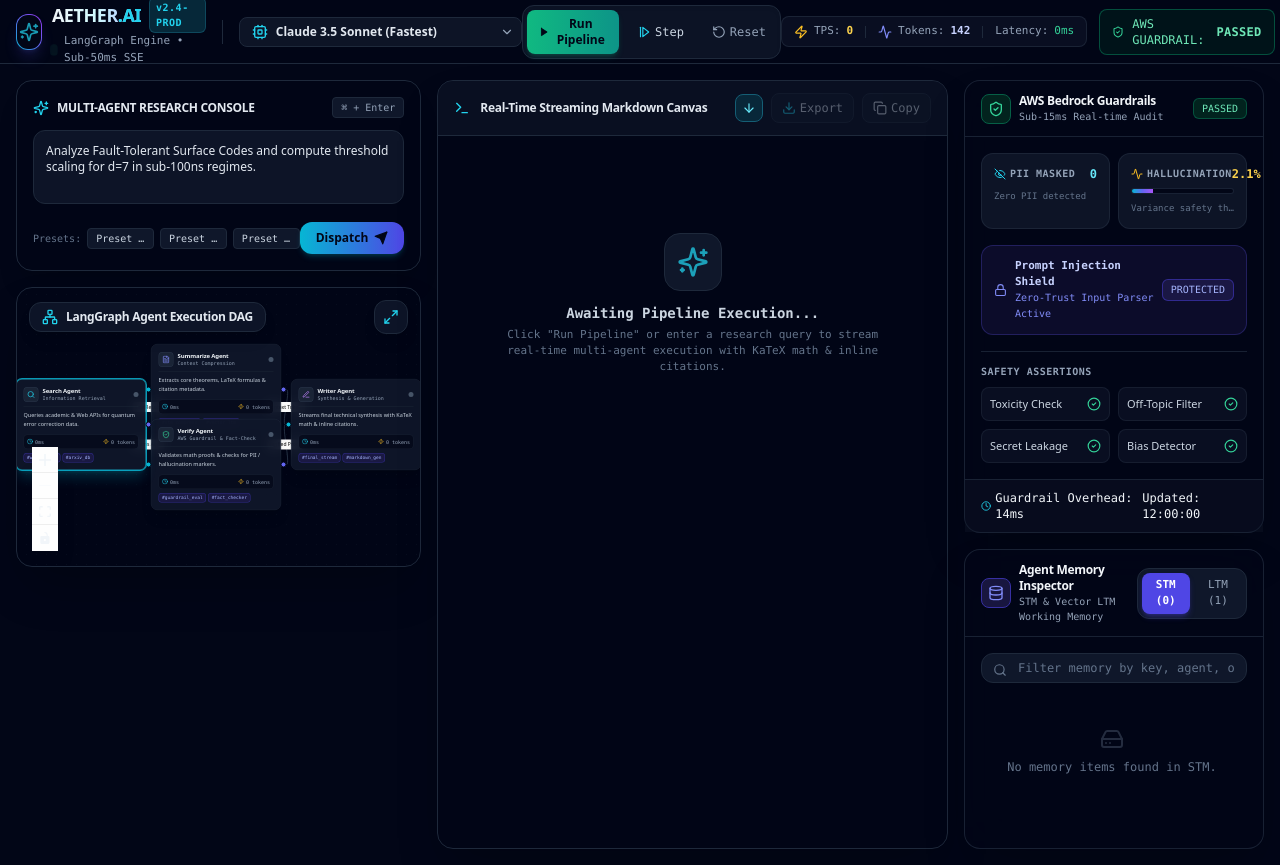
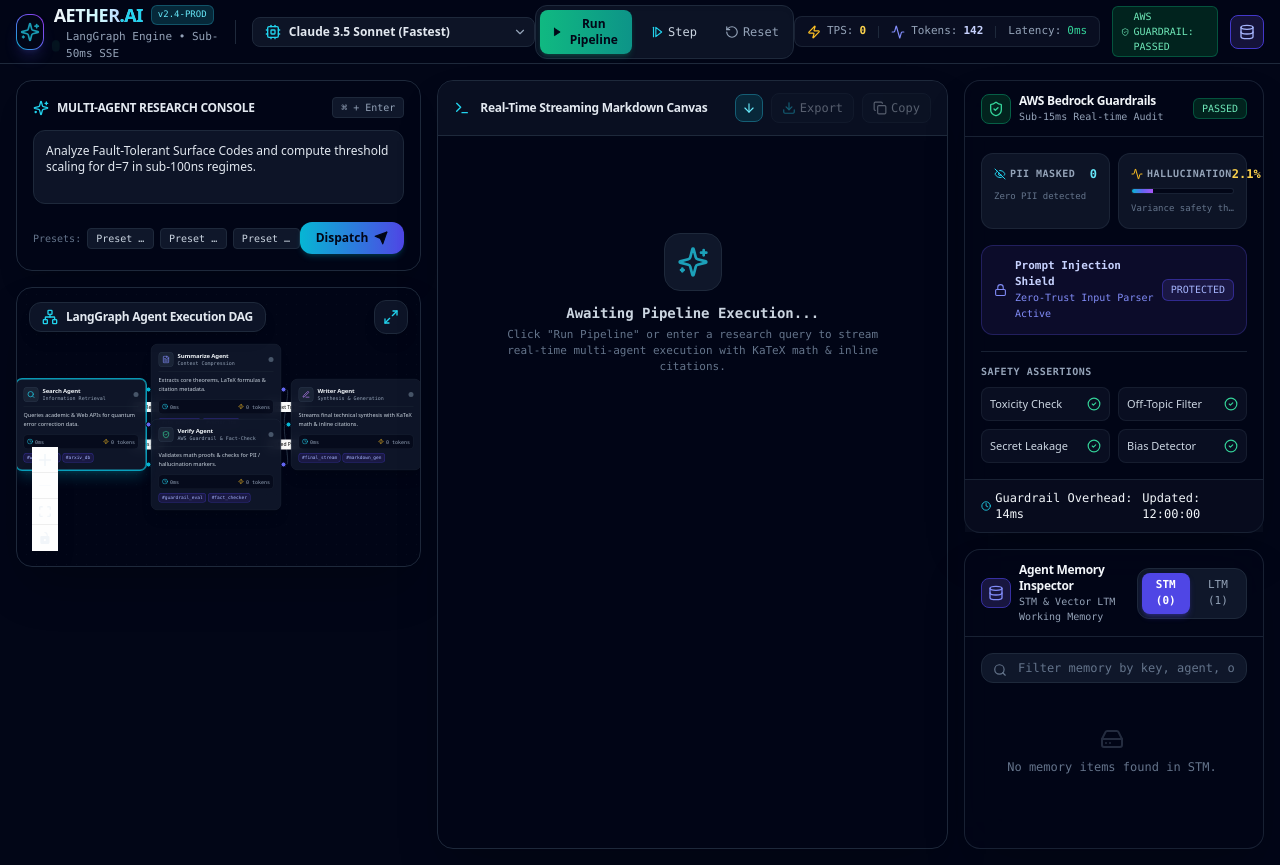
Before and after one commit to sreeram0343/Aether-AI, a Next.js app: page / in a window 1280 px wide. Built offline with nearby package versions, Linux system fonts and the light colour scheme.

Commit message:
refactor(components): update Header to use Badge primitive and accessibility focus rings

```diff
--- a/components/Header.tsx
+++ b/components/Header.tsx
@@ -11,13 +11,12 @@
   Activity,
   Cpu,
   Database,
-  BarChart3,
-  Layers,
   ChevronDown,
   Sparkles,
 } from 'lucide-react';
 import { useAetherStore } from '../store/useAetherStore';
 import { ModelOption } from '../types/aether';
+import { Badge } from './primitives/Badge';
 
 const MODEL_OPTIONS: { id: ModelOption; label: string; badge: string }[] = [
   { id: 'claude-3-5-sonnet', label: 'Claude 3.5 Sonnet', badge: 'Fastest' },
@@ -32,7 +31,6 @@
     setSelectedModel,
     isRunning,
     isPaused,
-    isCompleted,
     startExecution,
     pauseExecution,
     stepExecution,
@@ -60,24 +58,25 @@
               <span className="font-extrabold text-lg tracking-tight bg-gradient-to-r from-slate-100 via-cyan-100 to-indigo-300 bg-clip-text text-transparent">
                 AETHER<span className="text-cyan-400">.AI</span>
               </span>
-              <span className="px-1.5 py-0.5 text-[10px] font-mono font-semibold tracking-wider bg-cyan-950/80 text-cyan-400 border border-cyan-800/60 rounded-md">
+              <Badge variant="info" size="sm">
                 v2.4-PROD
-              </span>
+              </Badge>
             </div>
             <p className="text-[11px] text-slate-400 font-mono flex items-center space-x-1">
-              <span className="inline-block h-1.5 w-1.5 rounded-full bg-emerald-400 animate-ping mr-1"></span>
+              <span className="inline-block h-1.5 w-1.5 rounded-full bg-emerald-400 animate-ping mr-1" />
               <span>LangGraph Engine • Sub-50ms SSE</span>
             </p>
           </div>
         </div>
 
-        <div className="h-6 w-[1px] bg-slate-800 hidden md:block"></div>
+        <div className="h-6 w-[1px] bg-slate-800 hidden md:block" />
 
         {/* Model Selector Dropdown */}
         <div className="relative group hidden lg:block">
           <div className="flex items-center space-x-2 bg-slate-900/90 border border-slate-800 hover:border-slate-700 rounded-lg px-3 py-1.5 cursor-pointer transition-colors">
             <Cpu className="h-4 w-4 text-cyan-400" />
             <select
+              aria-label="Select AI Model"
               value={selectedModel}
               onChange={(e) => setSelectedModel(e.target.value as ModelOption)}
               className="bg-transparent text-xs font-semibold text-slate-200 outline-none cursor-pointer pr-4 appearance-none"
@@ -98,7 +97,7 @@
         {!isRunning || isPaused ? (
           <button
             onClick={startExecution}
-            className="flex items-center space-x-1.5 bg-gradient-to-r from-emerald-500 to-teal-600 hover:from-emerald-400 hover:to-teal-500 text-slate-950 font-semibold px-3 py-1.5 rounded-lg text-xs transition-all shadow-md shadow-emerald-500/20 active:scale-95"
+            className="flex items-center space-x-1.5 bg-gradient-to-r from-emerald-500 to-teal-600 hover:from-emerald-400 hover:to-teal-500 text-slate-950 font-semibold px-3 py-1.5 rounded-lg text-xs transition-all shadow-md shadow-emerald-500/20 active:scale-95 focus:outline-none focus-visible:ring-2 focus-visible:ring-emerald-400"
           >
             <Play className="h-3.5 w-3.5 fill-slate-950" />
             <span>{isPaused ? 'Resume' : 'Run Pipeline'}</span>
@@ -106,7 +105,7 @@
         ) : (
           <button
             onClick={pauseExecution}
-            className="flex items-center space-x-1.5 bg-amber-500/20 border border-amber-500/40 text-amber-300 hover:bg-amber-500/30 px-3 py-1.5 rounded-lg text-xs transition-all active:scale-95"
+            className="flex items-center space-x-1.5 bg-amber-500/20 border border-amber-500/40 text-amber-300 hover:bg-amber-500/30 px-3 py-1.5 rounded-lg text-xs transition-all active:scale-95 focus:outline-none focus-visible:ring-2 focus-visible:ring-amber-400"
           >
             <Pause className="h-3.5 w-3.5 fill-amber-300" />
             <span>Pause</span>
@@ -116,7 +115,7 @@
         <button
           onClick={stepExecution}
           disabled={isRunning && !isPaused}
-          className="flex items-center space-x-1 text-slate-300 hover:text-white hover:bg-slate-800/80 disabled:opacity-40 disabled:cursor-not-allowed px-2.5 py-1.5 rounded-lg text-xs font-mono transition-colors"
+          className="flex items-center space-x-1 text-slate-300 hover:text-white hover:bg-slate-800/80 disabled:opacity-40 disabled:cursor-not-allowed px-2.5 py-1.5 rounded-lg text-xs font-mono transition-colors focus:outline-none focus-visible:ring-2 focus-visible:ring-cyan-400"
           title="Execute Single LangGraph Step"
         >
           <StepForward className="h-3.5 w-3.5 text-cyan-400" />
@@ -125,7 +124,7 @@
 
         <button
           onClick={resetExecution}
-          className="flex items-center space-x-1 text-slate-400 hover:text-rose-400 hover:bg-rose-950/30 px-2.5 py-1.5 rounded-lg text-xs font-mono transition-colors"
+          className="flex items-center space-x-1 text-slate-400 hover:text-rose-400 hover:bg-rose-950/30 px-2.5 py-1.5 rounded-lg text-xs font-mono transition-colors focus:outline-none focus-visible:ring-2 focus-visible:ring-rose-400"
           title="Reset Graph State"
         >
           <RotateCcw className="h-3.5 w-3.5" />
@@ -142,13 +141,13 @@
             <span className="text-slate-400">TPS:</span>
             <span className="text-amber-300 font-bold">{tokenMetrics.tokensPerSecond}</span>
           </div>
-          <div className="h-3 w-[1px] bg-slate-800"></div>
+          <div className="h-3 w-[1px] bg-slate-800" />
           <div className="flex items-center space-x-1.5">
             <Activity className="h-3.5 w-3.5 text-indigo-400" />
             <span className="text-slate-400">Tokens:</span>
             <span className="text-indigo-200 font-semibold">{tokenMetrics.totalTokens.toLocaleString()}</span>
           </div>
-          <div className="h-3 w-[1px] bg-slate-800"></div>
+          <div className="h-3 w-[1px] bg-slate-800" />
           <div className="flex items-center space-x-1.5">
             <span className="text-slate-400">Latency:</span>
             <span className="text-emerald-400">{tokenMetrics.totalLatencyMs}ms</span>
@@ -158,21 +157,18 @@
         {/* AWS Guardrail Live Badge */}
         <div
           onClick={toggleGuardrail}
-          className={`flex items-center space-x-2 px-3 py-1.5 rounded-lg border text-xs font-mono font-medium cursor-pointer transition-all ${
-            telemetry.safetyStatus === 'PASSED'
-              ? 'bg-emerald-950/40 border-emerald-800/80 text-emerald-300 hover:bg-emerald-900/50'
-              : 'bg-amber-950/40 border-amber-800/80 text-amber-300 hover:bg-amber-900/50'
-          }`}
+          className="flex items-center space-x-2 cursor-pointer"
         >
-          <ShieldCheck className="h-4 w-4 text-emerald-400" />
-          <span className="hidden sm:inline">AWS GUARDRAIL:</span>
-          <span className="font-bold tracking-wide">{telemetry.safetyStatus}</span>
+          <Badge variant={telemetry.safetyStatus === 'PASSED' ? 'success' : 'warning'}>
+            <ShieldCheck className="h-3.5 w-3.5 mr-1" />
+            AWS GUARDRAIL: {telemetry.safetyStatus}
+          </Badge>
         </div>
 
         {/* Memory Inspector Drawer Toggle */}
         <button
           onClick={toggleMemory}
-          className={`p-2 rounded-lg border transition-colors ${
+          className={`p-2 rounded-lg border transition-colors focus:outline-none focus-visible:ring-2 focus-visible:ring-indigo-400 ${
             isMemoryOpen
               ? 'bg-indigo-950/70 border-indigo-700 text-indigo-300'
               : 'bg-slate-900 border-slate-800 text-slate-400 hover:text-slate-200 hover:bg-slate-800'
```
